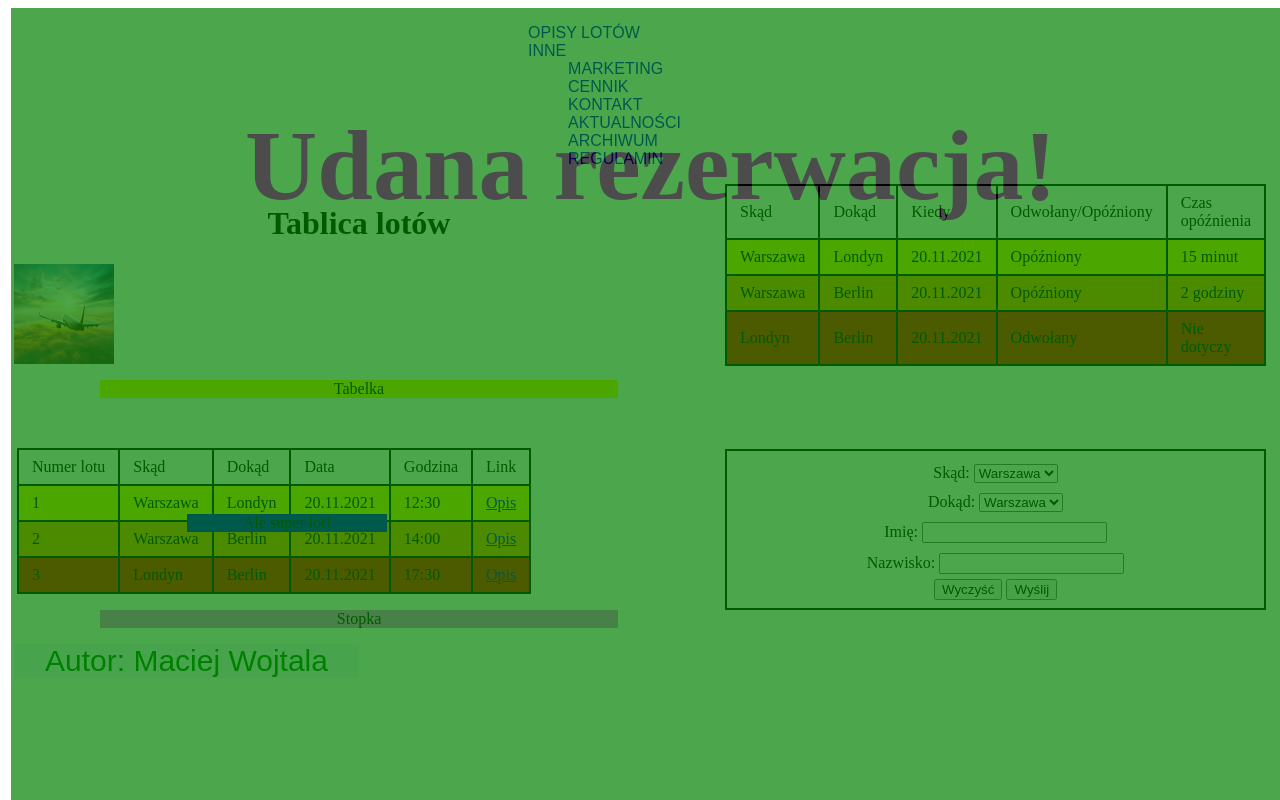
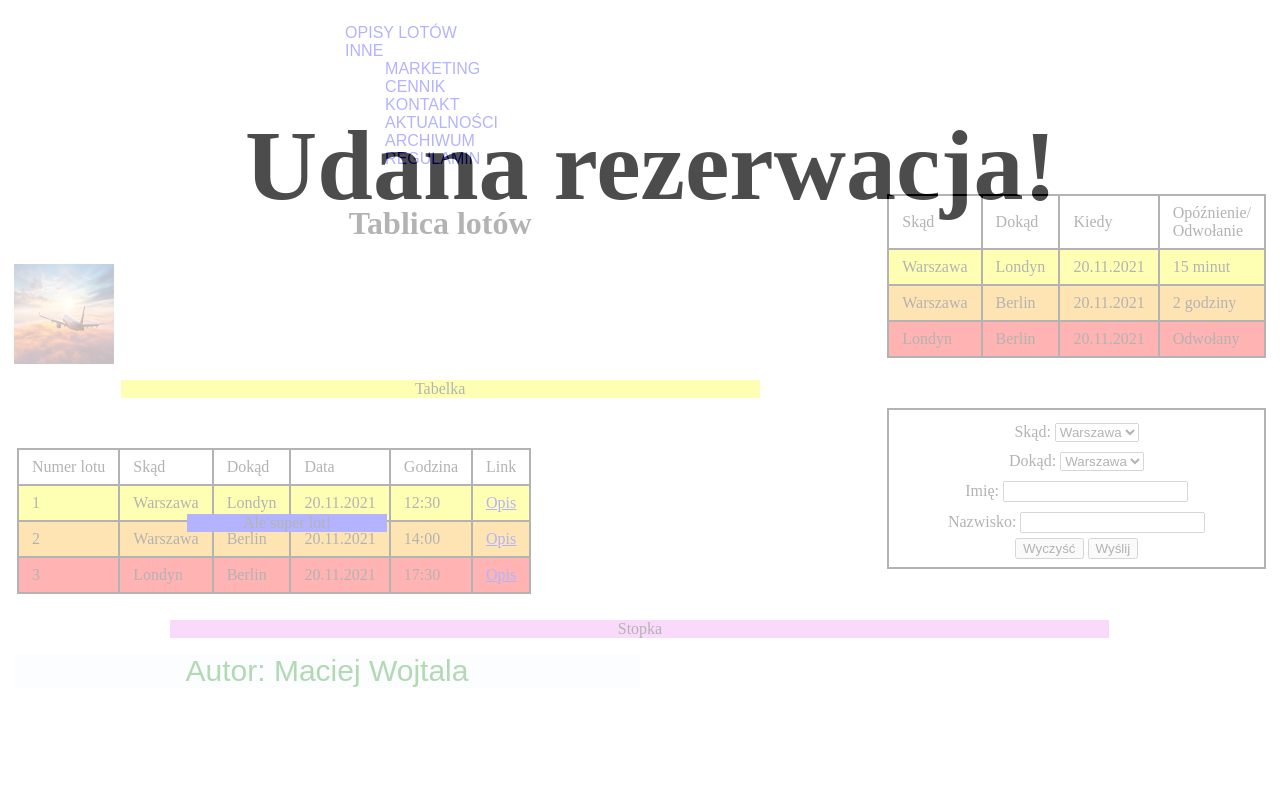
Before and after one commit to MaciejWojtala/WWW, a plain HTML site: page Loty_kopia.html in a window 1280 px wide. Drawn offline with Linux system fonts and the light colour scheme; a script that the page names is missing.

Commit message:
Lab 4 - poprawki

```diff
--- a/Loty_kopia.html
+++ b/Loty_kopia.html
@@ -63,7 +63,7 @@
 
                             <tbody>
 
-                                <tr class = "wiersz1">
+                                <tr class = "male_opoznienie">
                                     <th>1</th>
                                     <th>Warszawa</th>
                                     <th>Londyn</th>
@@ -72,7 +72,7 @@
                                     <th> <a href = "./Opis_lotu.html">Opis</a></th>
                                 </tr>
 
-                                <tr class = "wiersz2">
+                                <tr class = "duze_opoznienie">
                                     <th>2</th>
                                     <th>Warszawa</th>
                                     <th>Berlin</th>
@@ -81,7 +81,7 @@
                                     <th> <a href = "./Opis_lotu.html">Opis</a></th>
                                 </tr>
 
-                                <tr class = "wiersz3">
+                                <tr class = "odwolany">
                                     <th>3</th>
                                     <th>Londyn</th>
                                     <th>Berlin</th>
@@ -95,8 +95,10 @@
                         </table>
                     </div>
 
+                </div>
+
+                <div class = "grid-footer">
                     <p id="drugi">Stopka</p>
-
                     <footer>Autor: Maciej Wojtala</footer>
                 </div>
 
@@ -107,35 +109,31 @@
                                 <th>Skąd</th>
                                 <th>Dokąd</th>
                                 <th>Kiedy</th>
-                                <th>Odwołany/Opóźniony</th>
-                                <th>Czas opóźnienia</th>
+                                <th>Opóźnienie/ Odwołanie</th>
                             </tr>
                         </thead>
 
                         <tbody>
 
-                            <tr class = "wiersz1">
+                            <tr class = "male_opoznienie">
                                 <th>Warszawa</th>
                                 <th>Londyn</th>
                                 <th>20.11.2021</th>
-                                <th>Opóźniony</th>
                                 <th> 15 minut</th>
                             </tr>
 
-                            <tr class = "wiersz2">
+                            <tr class = "duze_opoznienie">
                                 <th>Warszawa</th>
                                 <th>Berlin</th>
                                 <th>20.11.2021</th>
-                                <th>Opóźniony</th>
                                 <th>2 godziny</th>
                             </tr>
 
-                            <tr class = "wiersz3">
+                            <tr class = "odwolany">
                                 <th>Londyn</th>
                                 <th>Berlin</th>
                                 <th>20.11.2021</th>
                                 <th>Odwołany</th>
-                                <th>Nie dotyczy</th>
                             </tr>
 
                         </tbody>
--- a/main.css
+++ b/main.css
@@ -12,6 +12,8 @@ table {
     border-collapse: collapse;
     text-align: left;
     padding: 8px 13px;
+    margin-top: 10px;
+    margin-bottom: 10px;
 }
 
 td {
@@ -100,7 +102,7 @@ a.lista2:visited {
     text-decoration: none;
 }
 
-@media (max-width: 600px) {
+@media screen and (max-width: 1065px) {
     .flex-container {
         display: flex;
         flex-direction: column;
@@ -112,7 +114,7 @@ a.lista2:visited {
     }
 }
 
-@media (min-width: 600px) and (max-width: 1300px) {
+@media screen and (min-width: 600px) and (max-width: 1300px) {
     .flex-container {
         display: flex;
         flex-direction: column;
@@ -124,7 +126,7 @@ a.lista2:visited {
     }
 }
 
-@media (min-width: 1300px) {
+@media screen and (min-width: 1500px) {
     .flex-container {
         display: flex;
         flex-direction: row;
@@ -136,7 +138,7 @@ a.lista2:visited {
     }
 }
 
-@media (max-width: 600px) {
+@media screen and (max-width: 1085px) {
     .Znikajace {
         display: none;
     }
@@ -147,15 +149,15 @@ div {
     margin-right: 3px;
 }
 
-tr.wiersz1 {
+tr.male_opoznienie {
     background-color: yellow;
 }
 
-tr.wiersz2 {
+tr.duze_opoznienie {
     background-color: orange;
 }
 
-tr.wiersz3 {
+tr.odwolany {
     background-color: red;
 }
 
@@ -167,6 +169,8 @@ form {
     border: 2px solid black;
     border-collapse: collapse;
     padding: 8px 13px;
+    margin-bottom: 10px;
+    margin-top: 10px;
 }
 
 div.label {
@@ -224,12 +228,12 @@ section.section1 {
     width: 80%;
 }
 
-@media (min-width: 1300px) {
+@media screen and (min-width: 1500px) {
 
     div.grid-container {
         display: grid;
         grid-template-columns: 200px 3fr 1fr;
-        grid-template-rows: 1fr 1fr;
+        grid-template-rows: 1fr 1fr 1 fr;
         column-gap: 15px;
     }
 
@@ -260,20 +264,27 @@ section.section1 {
         grid-row-start: 2;
         grid-row-end: 3;
     }
+    div.grid-footer {
+        grid-column-start: 1;
+        grid-column-end: 4;
+        grid-row-start: 3;
+        grid-row-end: 4;
+
+    }
 }
 
-@media (min-width: 1065px) and (max-width: 1300px) {
+@media screen and (min-width: 1065px) and (max-width: 1500px) {
 
     div.grid-container {
         display: grid;
         grid-template-columns: 1fr 1fr 1fr 1fr;
-        grid-template-rows: auto auto;
+        grid-template-rows: auto auto auto auto;
         column-gap: 15px;
     }
 
     div.grid-item1 {
-        grid-column-start: 3;
-        grid-column-end: 4;
+        grid-column-start: 2;
+        grid-column-end: 3;
         grid-row-start: 1;
         grid-row-end: 2;
     }
@@ -298,14 +309,22 @@ section.section1 {
         grid-row-start: 3;
         grid-row-end: 4;
     }
+
+    div.grid-footer {
+        grid-column-start: 1;
+        grid-column-end: 5;
+        grid-row-start: 4;
+        grid-row-end: 5;
+
+    }
 }
 
-@media (max-width: 1065px) {
+@media screen and (max-width: 1065px) {
 
     div.grid-container {
         display: grid;
         grid-template-columns: auto;
-        grid-template-rows: auto auto auto auto;
+        grid-template-rows: auto auto auto auto auto;
         column-gap: 15px;
     }
 
@@ -335,6 +354,14 @@ section.section1 {
         grid-column-end: 2;
         grid-row-start: 4;
         grid-row-end: 5;
+
+        div.grid-footer {
+            grid-column-start: 1;
+            grid-column-end: 2;
+            grid-row-start: 5;
+            grid-row-end: 6;
+
+        }
     }
 }
 
@@ -345,7 +372,7 @@ div.zaslona {
     z-index: 2;
     font-size: 50px;
     font-weight: bold;
-    background-color: green;
+    background-color: white;
     opacity: 0.7;
 }
 
```
Also changed, not shown: Loty.html (+8 -7 lines).
